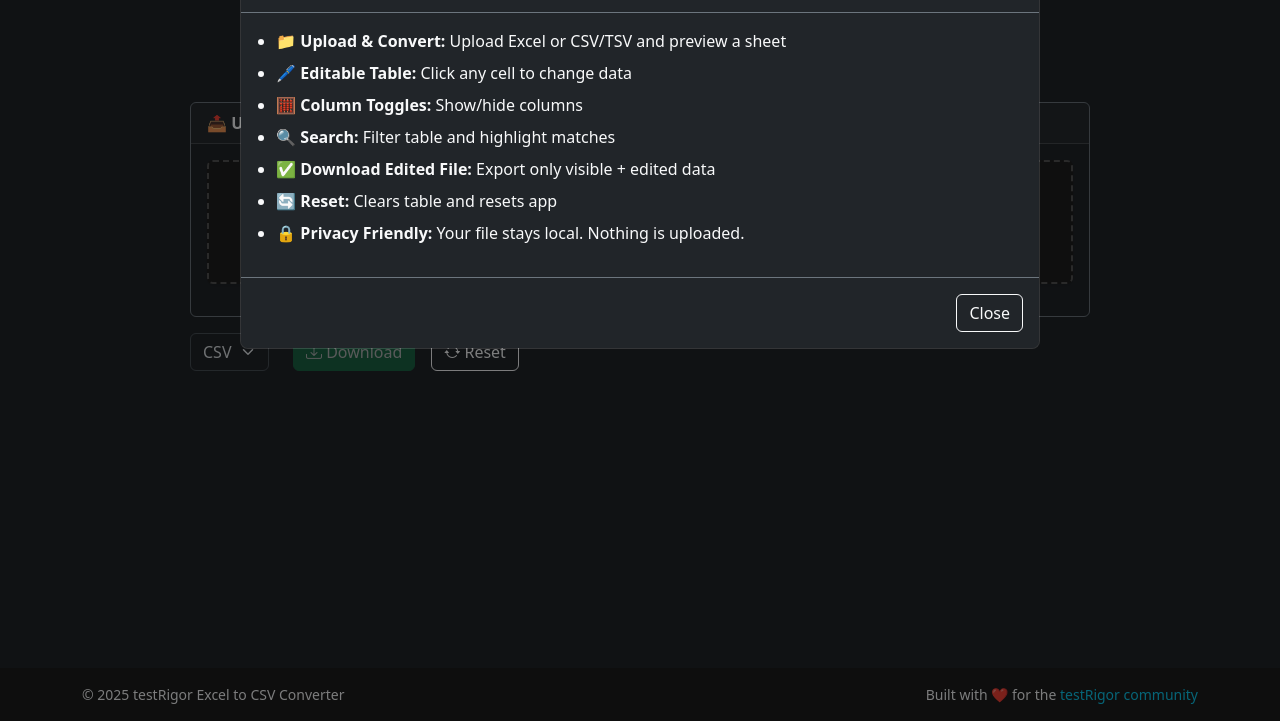
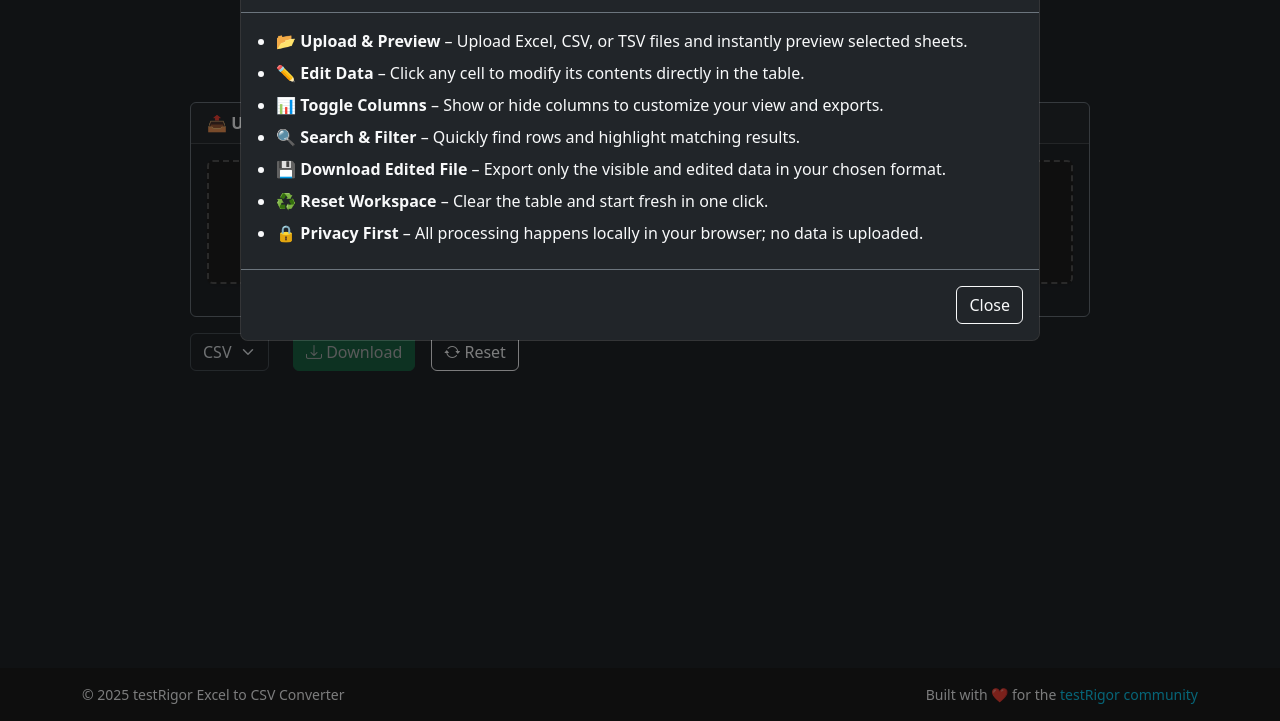
Before and after one commit to priteeranjan/excel-to-csv-converter, a plain HTML site: page index.html in a window 1280 px wide. Both pictures are taken after a click on the button "How it works". Shown: the part 79-800 px from the top of the page. Drawn offline with nearby package versions, Linux system fonts and the light colour scheme.

Commit message:
Update index.html

```diff
--- a/index.html
+++ b/index.html
@@ -135,14 +135,14 @@
         <button type="button" class="btn-close btn-close-white" data-bs-dismiss="modal" aria-label="Close"></button>
       </div>
       <div class="modal-body">
-        <ul>
-          <li><strong>📁 Upload & Convert:</strong> Upload Excel or CSV/TSV and preview a sheet</li>
-          <li><strong>🖊️ Editable Table:</strong> Click any cell to change data</li>
-          <li><strong>🧮 Column Toggles:</strong> Show/hide columns</li>
-          <li><strong>🔍 Search:</strong> Filter table and highlight matches</li>
-          <li><strong>✅ Download Edited File:</strong> Export only visible + edited data</li>
-          <li><strong>🔄 Reset:</strong> Clears table and resets app</li>
-          <li><strong>🔒 Privacy Friendly:</strong> Your file stays local. Nothing is uploaded.</li>
+        <ul class="mb-0">
+          <li>📂 <strong>Upload & Preview</strong> – Upload Excel, CSV, or TSV files and instantly preview selected sheets.</li>
+          <li>✏ <strong>Edit Data</strong> – Click any cell to modify its contents directly in the table.</li>
+          <li>📊 <strong>Toggle Columns</strong> – Show or hide columns to customize your view and exports.</li>
+          <li>🔍 <strong>Search & Filter</strong> – Quickly find rows and highlight matching results.</li>
+          <li>💾 <strong>Download Edited File</strong> – Export only the visible and edited data in your chosen format.</li>
+          <li>♻ <strong>Reset Workspace</strong> – Clear the table and start fresh in one click.</li>
+          <li>🔒 <strong>Privacy First</strong> – All processing happens locally in your browser; no data is uploaded.</li>
         </ul>
       </div>
       <div class="modal-footer border-secondary">
```
